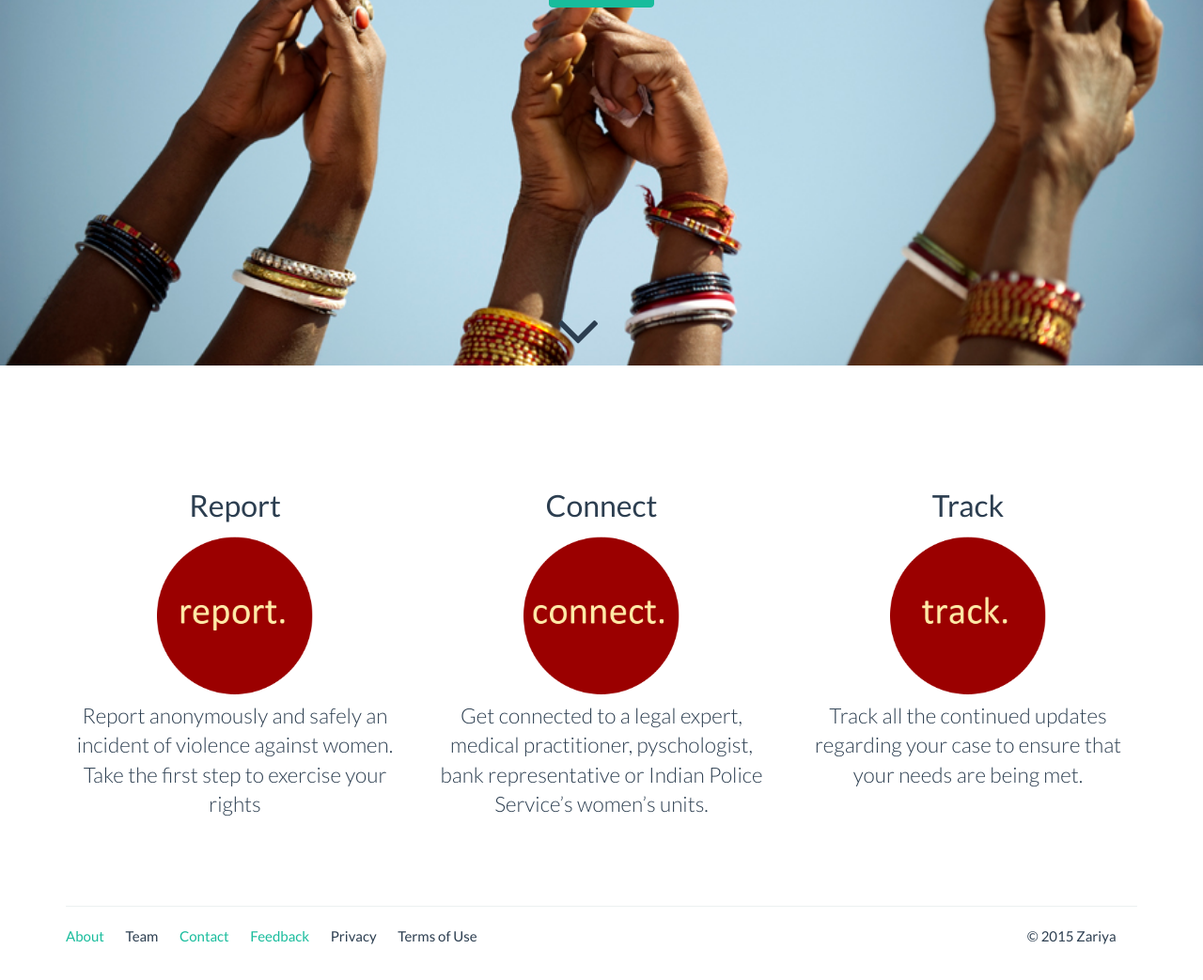
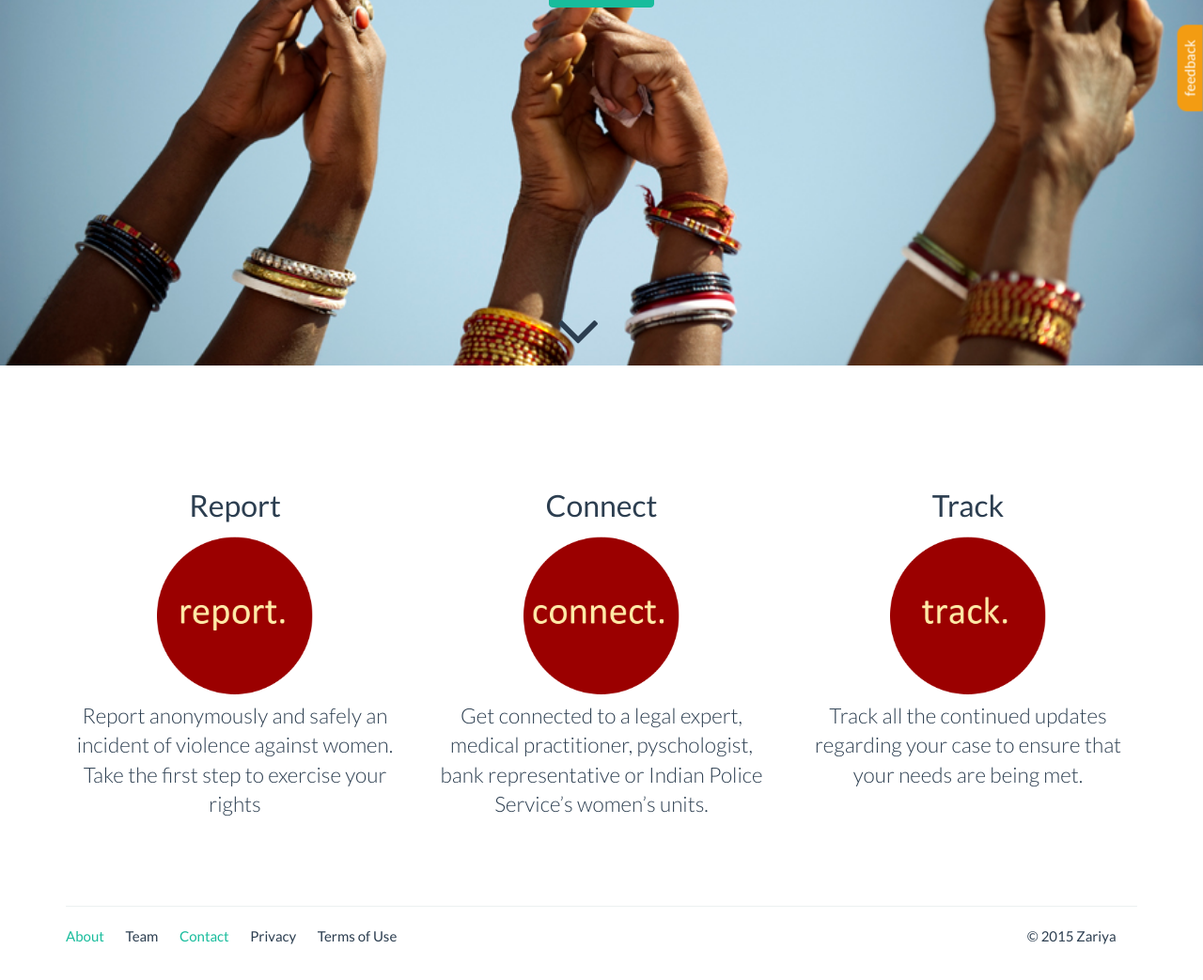
Before and after one commit to navina/avaaz, a Node server app: page / in a window 1280 px wide. Shown: the part 321-1364 px from the top of the page at 94% size. Run offline with Node 20, Linux system fonts and the light colour scheme; some libraries are stand-ins or nearby versions.

Commit message:
pushed feedback link to the right of screen

```diff
--- a/public/javascripts/dom-ui.js
+++ b/public/javascripts/dom-ui.js
@@ -1,5 +1,6 @@
 $(document).ready(function() {
     console.log( "ready!" );
+    $("#feedback-link").hide();
     smoothScroll.init({
         speed: 1000, // Integer. How fast to complete the scroll in milliseconds
         easing: 'easeInOutQuad', // Easing pattern to use
@@ -35,6 +36,7 @@ $(window).scroll(function() {
 
     if (scroll >= 5) {
         $(".down-arrow").hide();
+        $("#feedback-link").show("fast");
     } else {
         $(".down-arrow").show();
     }
--- a/public/stylesheets/style.css
+++ b/public/stylesheets/style.css
@@ -92,3 +92,28 @@ footer li {
 #how-it-works {
   margin-bottom: 50px;
 }
+
+#feedback-link {
+  position: fixed;
+  top: 40%;
+  right: 0px;
+  z-index: 999;
+  transform: rotate(-90deg);
+  -webkit-transform: rotate(-90deg);
+  -moz-transform: rotate(-90deg);
+  -o-transform: rotate(-90deg);
+  transform-origin: 100% 100%;
+  -webkit-transform-origin: 100% 100%;
+  -ms-transform-origin: 100% 100%;
+  -moz-transform-origin: 100% 100%;
+  -o-transform-origin: 100% 100%;
+}
+
+#feedback-link a {
+  border-bottom-right-radius: 0px;
+  border-bottom-left-radius: 0px;
+  border-top-right-radius: 10px;
+  border-top-left-radius: 10px;
+  padding-bottom: 2px;
+  padding-top: 2px;
+}
--- /dev/null
+++ b/views/feedback.html
@@ -0,0 +1,34 @@
+<div id="feedback-link">
+  <a class="btn btn-warning" role="button" href="" data-toggle="modal" data-target="#feedback">feedback</a>
+</div>
+
+<div class="modal fade" id="feedback" tabindex="-1" role="dialog" aria-labelledby="feedbackModal" aria-hidden="true">
+  <div class="modal-dialog">
+    <div class="modal-content">
+      <div class="modal-header">
+        <button type="button" class="close" data-dismiss="modal" aria-label="Close"><span aria-hidden="true">&times;</span></button>
+        <h4 class="modal-title">Send us your Feedback!</h4>
+      </div>
+      <div class="modal-body">
+        <p id="feedback-thankyou" class="hidden">Thank you for your valuable feedback!</p>
+        <p id="feedback-error" class="hidden">There was an error submitting your feedback. Please contact us at ______@zariya.org</p>
+        <form method="POST" id="feedback-form">
+            <div class="form-group">
+                <label class="sr-only" for="feedback-name">Name (Optional)</label>
+                <input type="text" name="name" class="form-control" id="feedback-name" placeholder="Name (Optional)">
+            </div>
+            <div class="form-group">
+                <label class="sr-only" for="feedback-email">Email Address (Optional)</label>
+                <input type="email" name="email" class="form-control" id="feedback-email" placeholder="Email Address (Optional)">
+            </div>
+            <textarea name="message" id="feedback-message" class="form-control" rows="5" required placeholder="We'd love to hear your thoughts!"></textarea>
+            <input type="submit" id="feedback-submit" class="hidden">
+        </form>
+      </div>
+      <div class="modal-footer">
+        <button type="button" class="btn btn-default" data-dismiss="modal">Close</button>
+        <label for="feedback-submit" class="btn btn-info pull-right">Submit</label>
+      </div>
+    </div>
+  </div>
+</div>
--- a/views/footer.html
+++ b/views/footer.html
@@ -7,7 +7,6 @@
                     <li><a href="/aboutUs">About</a></li>
                     <li>Team</li>
                     <li><a href="/contactUs">Contact</a></li>
-                    <li><a href="" data-toggle="modal" data-target="#feedback">Feedback</a></li>
                     <li>Privacy</li>
                     <li>Terms of Use</li>
                     <li class="pull-right">© 2015 Zariya</li>
--- a/views/layout.jade
+++ b/views/layout.jade
@@ -22,6 +22,7 @@ html
 
   body
     include navbar.html
+    include feedback.html
     .wrapper
         block content
     include footer.html
```
Also changed, not shown: other parts of views/footer.html (+0 -31 lines).
